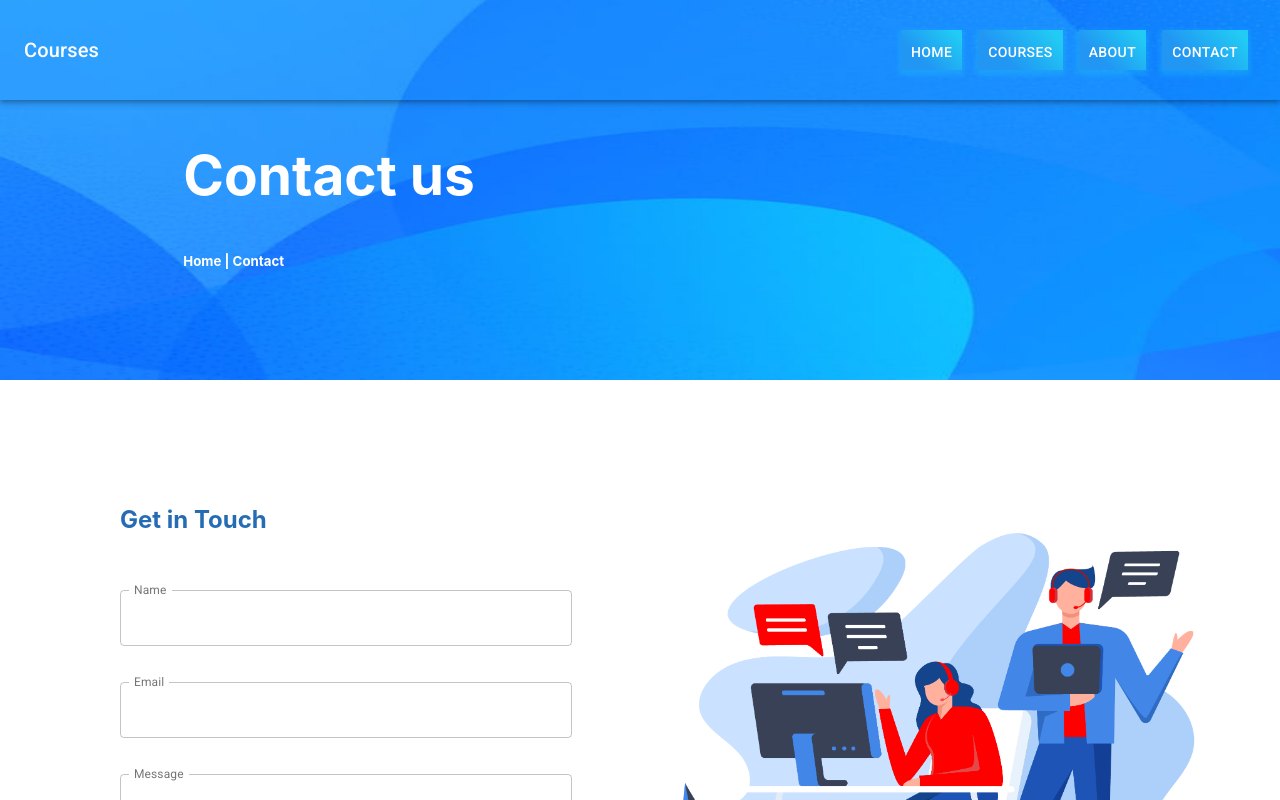
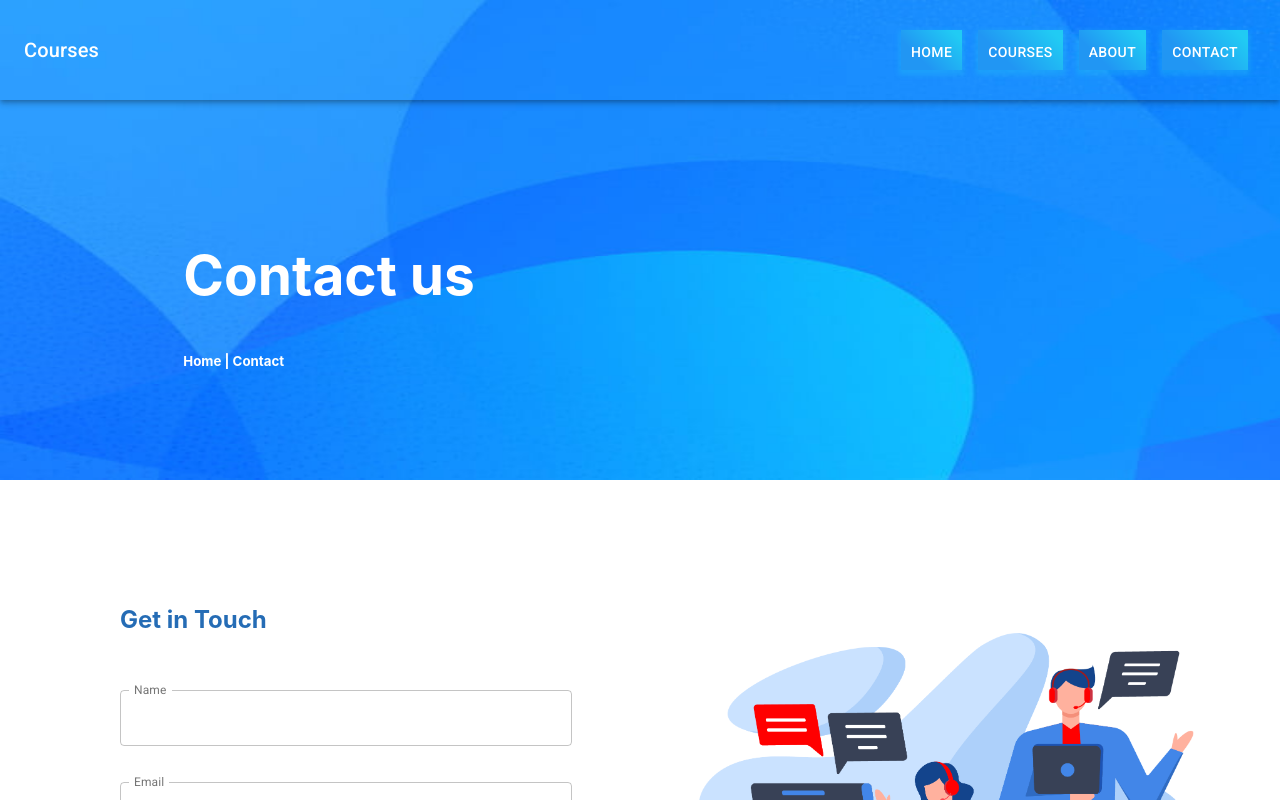
Before and after one commit to AhsanulHaq777/Website-using-WAAPI, a React (Create React App) app: page /contact in a window 1280 px wide. Shown: the top 800 px of the page. Built offline with nearby package versions, Linux system fonts and the light colour scheme.

Commit message:
updated Home.js, Home.css, Courses.js, Cources.css files

```diff
--- a/src/Courses.css
+++ b/src/Courses.css
@@ -1,8 +1,8 @@
 #topimg {
     background-image: url(./Images/landingpage2.jpg);
-    background-size: 1587px 380px;
+    background-size: 1587px 480px;
     background-repeat: no-repeat;
-    height: 385px;
+    height: 485px;
 }
 @media(max-width: 431px) {
     #topimg {background-size: 1587px 430px; }
@@ -12,7 +12,7 @@
 #headingdiv {
     color: white;
     padding-left: 30px;
-    padding-top: 40px;
+    padding-top: 140px;
 }
 
 #heading {
--- a/src/Courses.js
+++ b/src/Courses.js
@@ -33,7 +33,11 @@ const useStyles = makeStyles((theme) => ({
 
     },
     rootcard: {
-        color: '#256cb5'
+        color: '#256cb5',
+        '&:hover': {
+            color: 'white',
+          backgroundColor: '#9edbec'
+          }
     },
     button: {
         background: 'linear-gradient(45deg, #2196F3 30%, #21CBF3 90%)',
--- a/src/Home.css
+++ b/src/Home.css
@@ -7,7 +7,6 @@
     background-size: 100% 100%;
     background-repeat: no-repeat;
     flex-grow: 1;
-
   }
 
   #main-left {
--- a/src/Home.js
+++ b/src/Home.js
@@ -28,7 +28,7 @@ import iconright from './Images/right-icon.svg'
 
 //animations imports
 import useWebanimations from "@wellyshen/use-web-animations";
-import {fadeInLeft} from "@wellyshen/use-web-animations";
+import {zoomIn } from "@wellyshen/use-web-animations";
 import Aos from 'aos';
 import 'aos/dist/aos.css';
 
@@ -87,7 +87,8 @@ const useStyles = makeStyles((theme) => ({
 
 function Home() {
   const classes = useStyles();
-  const {ref} = useWebanimations({...fadeInLeft});
+
+  const {ref} = useWebanimations({...zoomIn});
   return (
     <div >
       <div className={classes.root} id="main-grid-image" >
```
